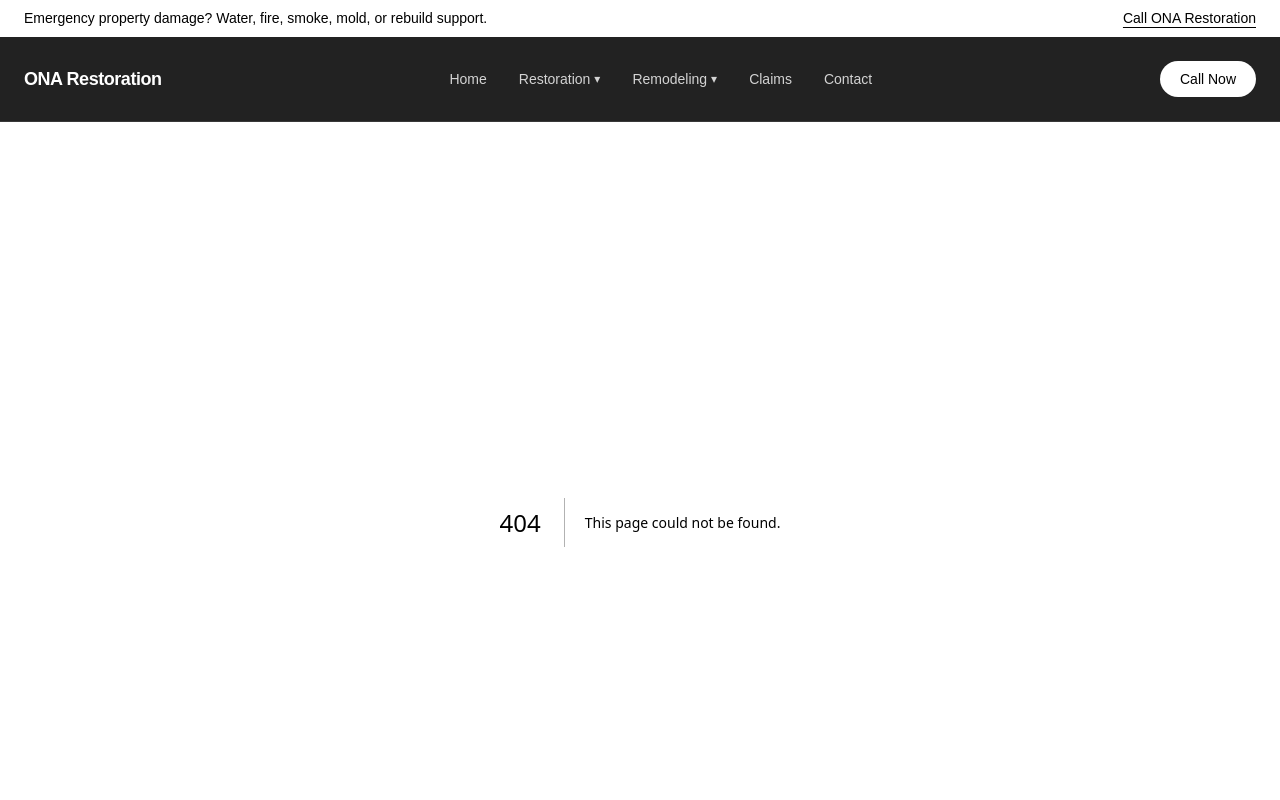
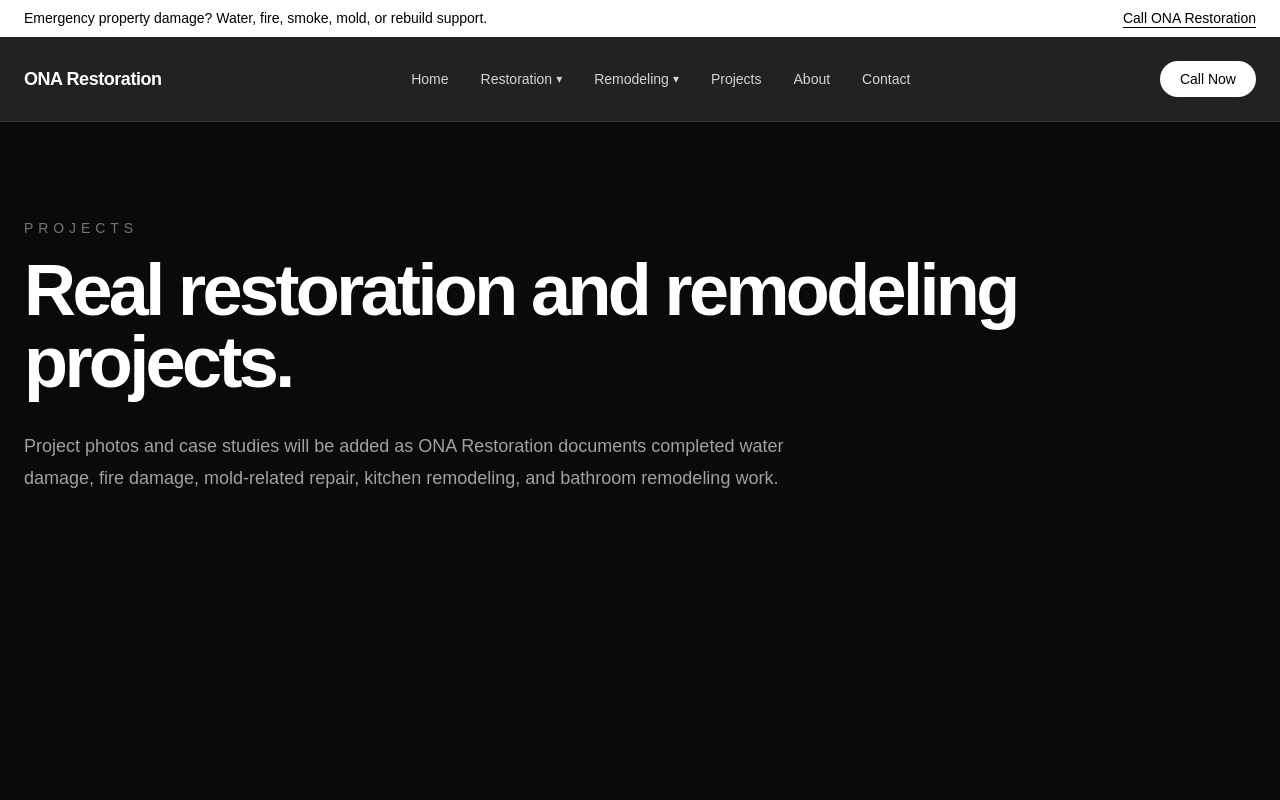
Before and after one commit to dmitzin-web/ona-restore, a Next.js app: page /projects in a window 1280 px wide. Before the commit this address had no page. Shown: the top 800 px of the page. Built offline with nearby package versions, Linux system fonts and the light colour scheme.

Commit message:
Simplify navigation and add projects page

```diff
--- /dev/null
+++ b/app/projects/page.tsx
@@ -0,0 +1,27 @@
+export const metadata = {
+  title: 'Projects | ONA Restoration',
+  description:
+    'Restoration, reconstruction, kitchen remodeling, bathroom remodeling, and property damage repair project examples in Vancouver WA and Clark County.',
+}
+
+export default function ProjectsPage() {
+  return (
+    <main className="min-h-screen bg-neutral-950 text-white">
+      <section className="mx-auto max-w-7xl px-6 py-24">
+        <p className="text-sm uppercase tracking-[0.35em] text-neutral-500">
+          Projects
+        </p>
+
+        <h1 className="mt-4 max-w-5xl text-5xl font-semibold tracking-[-0.05em] md:text-7xl">
+          Real restoration and remodeling projects.
+        </h1>
+
+        <p className="mt-8 max-w-3xl text-lg leading-8 text-neutral-400">
+          Project photos and case studies will be added as ONA Restoration
+          documents completed water damage, fire damage, mold-related repair,
+          kitchen remodeling, and bathroom remodeling work.
+        </p>
+      </section>
+    </main>
+  )
+}
--- a/app/sitemap.ts
+++ b/app/sitemap.ts
@@ -14,6 +14,10 @@ export default function sitemap(): MetadataRoute.Sitemap {
     },
     {
       url: `${baseUrl}/contact`,
+      lastModified: new Date(),
+    },
+    {
+      url: `${baseUrl}/projects`,
       lastModified: new Date(),
     },
     {
--- a/components/Header.tsx
+++ b/components/Header.tsx
@@ -22,23 +22,15 @@ export default function Header() {
             <div className="invisible absolute left-0 top-full z-50 w-72 opacity-0 transition group-hover:visible group-hover:opacity-100">
               <div className="rounded-2xl border border-white/10 bg-neutral-950 p-3 shadow-2xl">
                 <Link href="/restoration/water-damage" className="block rounded-xl px-4 py-3 text-neutral-300 hover:bg-white/5 hover:text-white">
-                  Water Damage Restoration
+                  Water Damage
                 </Link>
 
                 <Link href="/restoration/fire-smoke-damage" className="block rounded-xl px-4 py-3 text-neutral-300 hover:bg-white/5 hover:text-white">
-                  Fire & Smoke Damage
+                  Fire & Smoke
                 </Link>
 
                 <Link href="/restoration/mold-remediation" className="block rounded-xl px-4 py-3 text-neutral-300 hover:bg-white/5 hover:text-white">
                   Mold Remediation
-                </Link>
-
-                <Link href="/restoration/reconstruction" className="block rounded-xl px-4 py-3 text-neutral-300 hover:bg-white/5 hover:text-white">
-                  Reconstruction
-                </Link>
-
-                <Link href="/locations" className="block rounded-xl px-4 py-3 text-neutral-300 hover:bg-white/5 hover:text-white">
-                  Service Areas
                 </Link>
               </div>
             </div>
@@ -63,8 +55,12 @@ export default function Header() {
             </div>
           </div>
 
-          <Link href="/blog" className="hover:text-white">
-            Claims
+          <Link href="/projects" className="hover:text-white">
+            Projects
+          </Link>
+
+          <Link href="/about" className="hover:text-white">
+            About
           </Link>
 
           <Link href="/contact" className="hover:text-white">
@@ -85,46 +81,26 @@ export default function Header() {
               Menu
             </summary>
 
-            <div className="absolute right-0 top-full mt-3 w-80 rounded-2xl border border-white/10 bg-neutral-950 p-4 shadow-2xl">
+            <div className="absolute right-0 top-full mt-3 w-72 rounded-2xl border border-white/10 bg-neutral-950 p-4 shadow-2xl">
               <div className="flex flex-col gap-1">
                 <Link href="/" className="rounded-xl px-4 py-3 text-neutral-300 hover:bg-white/5 hover:text-white">
                   Home
                 </Link>
 
                 <Link href="/restoration" className="rounded-xl px-4 py-3 text-neutral-300 hover:bg-white/5 hover:text-white">
-                  Restoration Services
-                </Link>
-
-                <Link href="/restoration/water-damage" className="rounded-xl px-4 py-3 text-neutral-300 hover:bg-white/5 hover:text-white">
-                  Water Damage
-                </Link>
-
-                <Link href="/restoration/fire-smoke-damage" className="rounded-xl px-4 py-3 text-neutral-300 hover:bg-white/5 hover:text-white">
-                  Fire & Smoke
-                </Link>
-
-                <Link href="/restoration/mold-remediation" className="rounded-xl px-4 py-3 text-neutral-300 hover:bg-white/5 hover:text-white">
-                  Mold Remediation
+                  Restoration
                 </Link>
 
                 <Link href="/kitchen-bathroom-remodeling" className="rounded-xl px-4 py-3 text-neutral-300 hover:bg-white/5 hover:text-white">
                   Remodeling
                 </Link>
 
-                <Link href="/kitchen-remodeling" className="rounded-xl px-4 py-3 text-neutral-300 hover:bg-white/5 hover:text-white">
-                  Kitchen Remodeling
+                <Link href="/projects" className="rounded-xl px-4 py-3 text-neutral-300 hover:bg-white/5 hover:text-white">
+                  Projects
                 </Link>
 
-                <Link href="/bathroom-remodeling" className="rounded-xl px-4 py-3 text-neutral-300 hover:bg-white/5 hover:text-white">
-                  Bathroom Remodeling
-                </Link>
-
-                <Link href="/locations" className="rounded-xl px-4 py-3 text-neutral-300 hover:bg-white/5 hover:text-white">
-                  Service Areas
-                </Link>
-
-                <Link href="/insurance-claims" className="rounded-xl px-4 py-3 text-neutral-300 hover:bg-white/5 hover:text-white">
-                  Insurance Claims
+                <Link href="/about" className="rounded-xl px-4 py-3 text-neutral-300 hover:bg-white/5 hover:text-white">
+                  About
                 </Link>
 
                 <Link href="/contact" className="rounded-xl px-4 py-3 text-neutral-300 hover:bg-white/5 hover:text-white">
```
